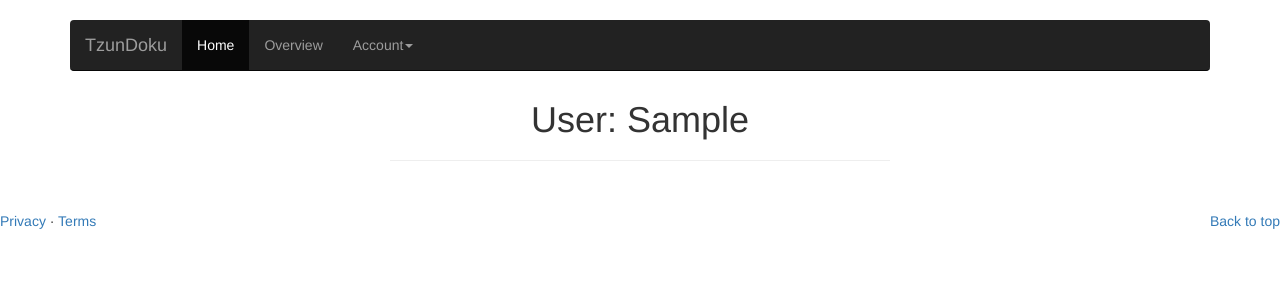
After one commit to larriant/tzundoku, a Flask app: page /user/1 in a window 1280 px wide. The commit adds this page. Shown: the top 300 px of the page. Run offline with Flask 2, Linux system fonts and the light colour scheme; the visitor is signed in with stand-in values (Sample User, id 1); data comes from the database, SQL or seed files in the repository; data that the repository does not hold is empty; some libraries are stand-ins or nearby versions.

Commit message:
User Pages added

```diff
--- a/tzundoku/models.py
+++ b/tzundoku/models.py
@@ -104,3 +104,7 @@ class Post(db.Model):
         self.message = message
         self.timestamp = timestamp
         self.item_id = item_id
+
+    def getusername(self):
+        user = User.query.filter_by(id = Post.added_by).first()
+        return user.username
--- a/tzundoku/static/forms.css
+++ b/tzundoku/static/forms.css
@@ -127,6 +127,12 @@
   border-top-right-radius: 0;
 }
 
+.form-doku-add #submit {
+  width:150px;
+  margin:0px auto;
+}
+
+
 
 /* Add an Item
 ------------------------- */
@@ -180,6 +186,11 @@
   border-top-right-radius: 0;
 }
 
+.form-item-add #submit {
+  width:150px;
+  margin:0px auto;
+}
+
 
 /* Add a Post
 ------------------------- */
--- a/tzundoku/static/tzundoku.css
+++ b/tzundoku/static/tzundoku.css
@@ -271,3 +271,10 @@ line-height:20px;
 margin:30px auto;
 width: 500px;
 }
+
+/* Posts
+-------------------------------------------------- */
+
+.post {
+margin-bottom:10px;
+{
--- a/tzundoku/templates/doku.html
+++ b/tzundoku/templates/doku.html
@@ -1,5 +1,5 @@
 {% extends "layout.html" %}
-{% block title %}Doku{% endblock %}
+{% block title %}{{ header}} Doku{% endblock %}
 {% block content %}
 
 <div class="contentwrapper">
--- a/tzundoku/templates/index.html
+++ b/tzundoku/templates/index.html
@@ -1,5 +1,5 @@
 {% extends "layout.html" %}
-{% block title %}Index{% endblock %}
+{% block title %}Tzundoku{% endblock %}
 {% block content %}
 
     <!-- Carousel
--- a/tzundoku/templates/layout.html
+++ b/tzundoku/templates/layout.html
@@ -7,7 +7,7 @@
     <meta name="description" content="">
     <meta name="author" content="Julyan Davey">
 
-    <title>{% block title %} {%endblock%} - Tzundoku</title>
+    <title>{% block title %} {%endblock %}</title>
 
     <link  rel="stylesheet" type=text/css  href="{{ url_for('static', filename='tzundoku.css') }}">
     <link  rel="stylesheet" type=text/css href="{{ url_for('static', filename='forms.css') }}">
--- a/tzundoku/templates/profile.html
+++ b/tzundoku/templates/profile.html
@@ -1,7 +1,8 @@
 {% extends "layout.html" %}
+{% block title %}{{ username|capitalize}}{% endblock %}
 {% block content %}
     <div class="contentwrapper">
-        <h2>{{ username }}'s Profile Page</h2>
+        <h2>{{ username|capitalize }}'s Profile Page</h2>
         <h3> Email: {{ session['email'] }} </h3>
     </div>
 {% endblock %}
--- /dev/null
+++ b/tzundoku/templates/user.html
@@ -0,0 +1,13 @@
+{% extends "layout.html" %}
+
+{% block content %}
+<div class="contentwrapper">
+  <h1>User: {{ user.username|capitalize }}</h1>
+  <hr>
+  {% for post in posts %}
+  <p>
+    {{ user.username|capitalize }} says: <b>{{ post.message}}</b>
+  </p>
+  {% endfor %}
+</div>
+{% endblock %}
--- a/tzundoku/views.py
+++ b/tzundoku/views.py
@@ -101,6 +101,17 @@ def profile():
         username = user.username
         return render_template('profile.html', username=username)
 
+@tzundoku.route('/user/<id>')
+def user(id):
+    user = User.query.filter_by(id=id).first()
+    if user == None:
+        flash('User %s not found.' % user.username)
+        return redirect(url_for('overview'))
+    posts = Post.query.filter_by(added_by=id)
+    return render_template('user.html',
+                           user=user,
+                           posts=posts)
+
 @tzundoku.route('/testdb')
 def testdb():
     if db.session.query("1").from_statement("SELECT 1").all():
```
Also changed, not shown: tzundoku/templates/item.html (+4 -5 lines).
